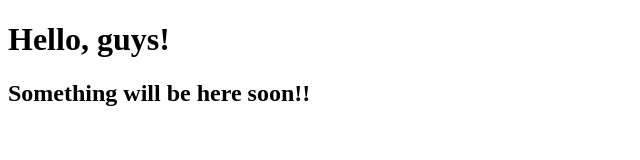
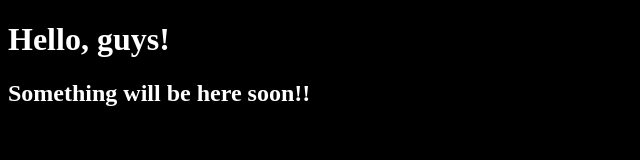
Before and after one commit to eunaka/eunaka.github.io, a plain HTML site: page index.html in a window 1280 px wide. Shown: the whole page, without its empty margins (0-640 px from the left). Drawn offline with Linux system fonts and the light colour scheme.

Commit message:
update firts commit

```diff
--- a/index.html
+++ b/index.html
@@ -2,9 +2,19 @@
 <html>
 <head>
 	<title>eunaka</title>
+
+	<style>
+		.body-builder {
+			background-color: black;
+		}
+
+		.text-builder {
+			color: white;
+		}
+	</style>
 </head>
-<body>
-<h1>Hello, guys!</h1>
-<h2>Something will be here soon!!</h2>
+<body class="body-builder">
+<h1 class="text-builder">Hello, guys!</h1>
+<h2 class="text-builder">Something will be here soon!!</h2>
 </body>
 </html>
```
Also changed, not shown: 1 other file.
